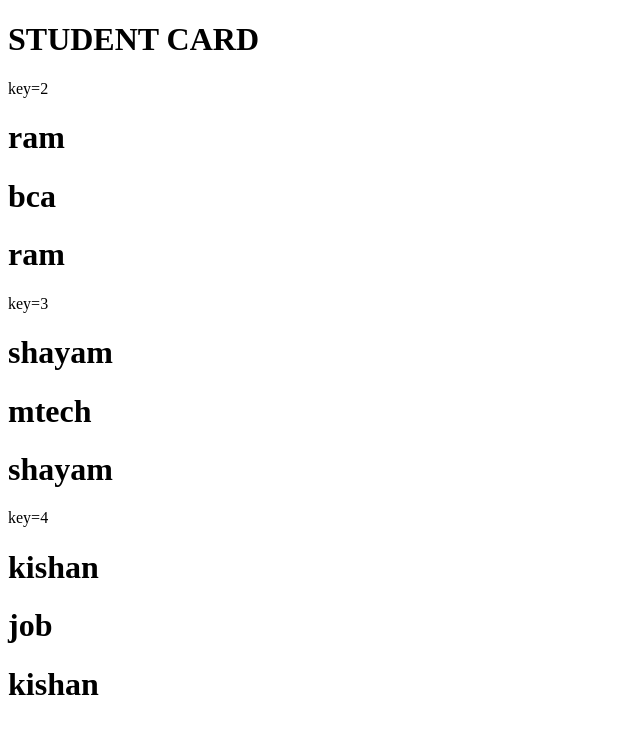
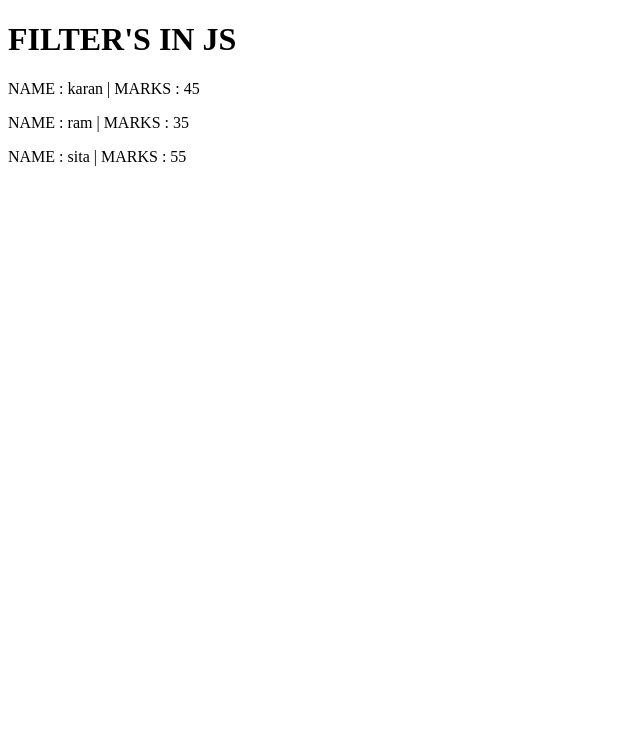
Before and after one commit to karanjoshi-kj/REACT, a React (Vite) app in the folder demo/: page / in a window 1280 px wide. Shown: the top 734 px of the page, without its empty margins (0-640 px from the left). Built offline with nearby package versions, Linux system fonts and the light colour scheme.

Commit message:
FILTER'S IN REACT

```diff
--- a/demo/src/App.jsx
+++ b/demo/src/App.jsx
@@ -4,13 +4,14 @@ import React from 'react'
 // import QuestionPratice from './components/mapfunction/QuestionPratice';
 // import Card from './components/mapfunction/Card';
 // import Filter from './components/FILTERS/Filter';
-// import Filter1 from './components/FILTERS/Filter1';
-import Filtercard from './components/FILTERS/Filtercard';
+import Filter1 from './components/FILTERS/Filter1';
+// import Filtercard from './components/FILTERS/Filtercard';
 
 const App = () => {
   return (
     <div>
-      <Filtercard />
+      <Filter1 />
+      {/* <Filtercard /> */}
       {/* <Filter1card/> */}
       {/* <Card /> */}
       {/* <Mapfun /> */}
--- a/demo/src/components/FILTERS/Filter1.jsx
+++ b/demo/src/components/FILTERS/Filter1.jsx
@@ -34,8 +34,8 @@ const Filter1 = () => {
     return (
     <div>
       <h1>FILTER'S IN JS</h1>
-      {res.map((item , index) => (
-        <p key={index}>NAME : {item.name}  |   MARKS : {item.marks}</p>
+      {res.map((item) => (
+        <p key={item.id}>NAME : {item.name}  |   MARKS : {item.marks}</p>
       ))}
     </div>
   )
```
